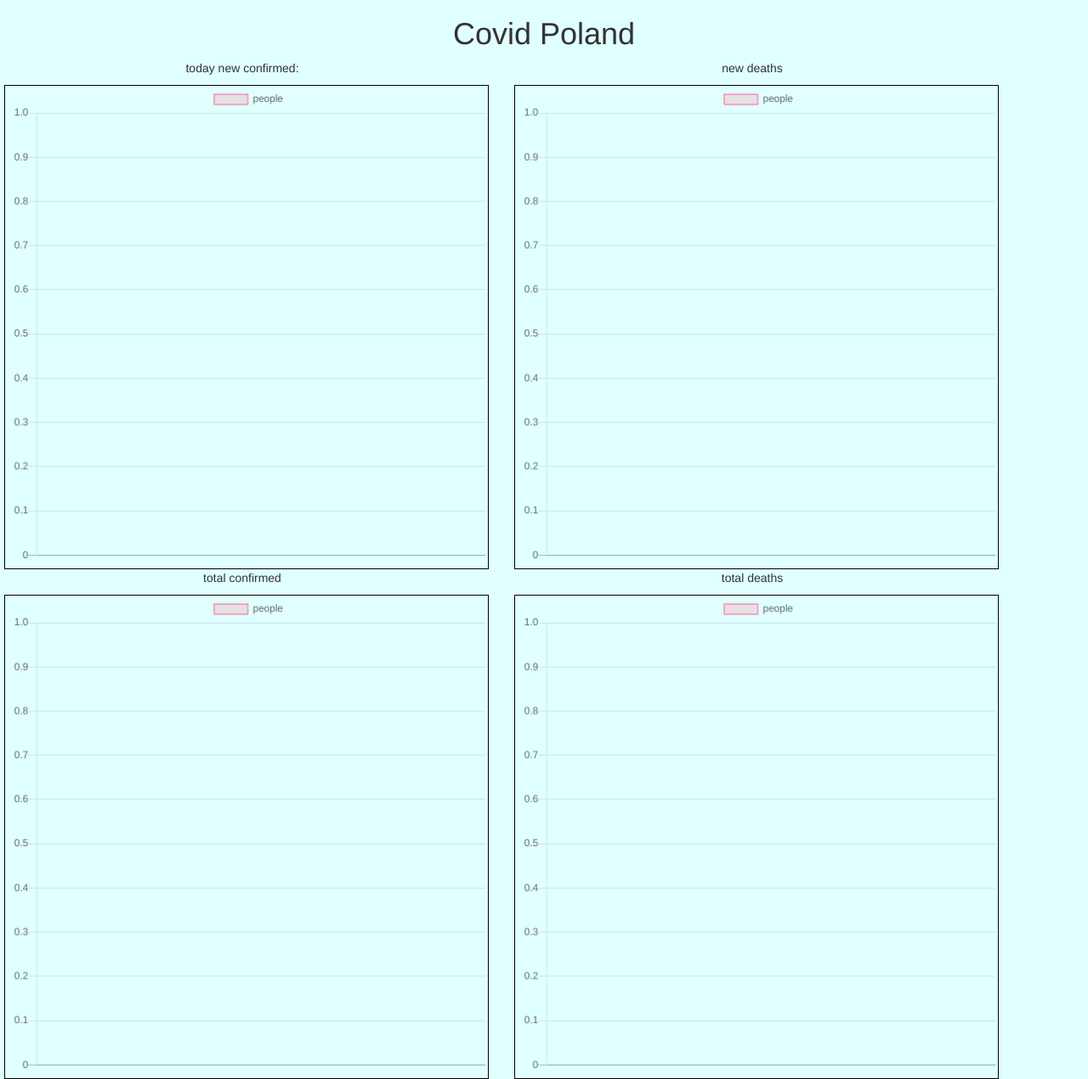
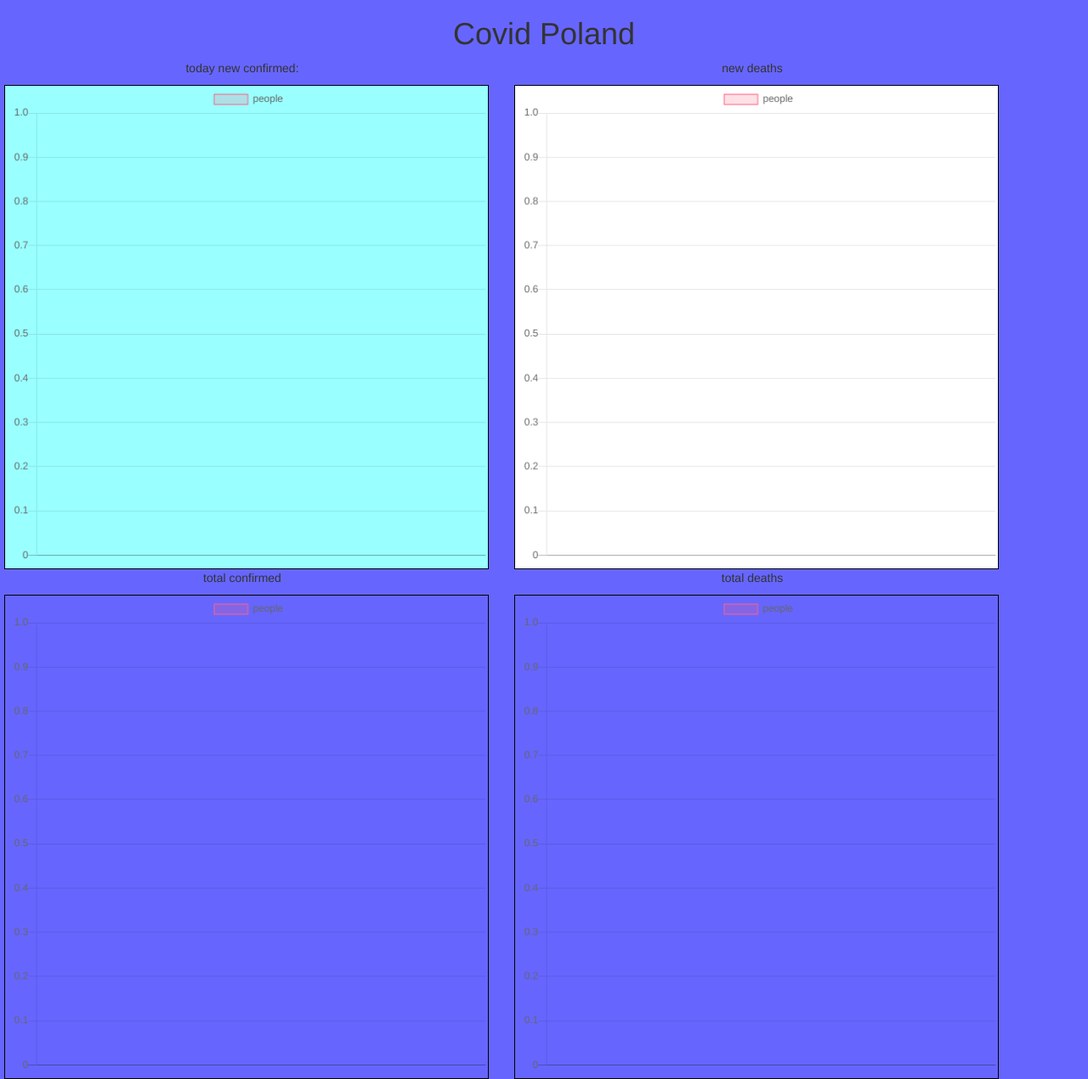
Before and after one commit to bartdob/Django-project, a Django app: page /covid/graph/ in a window 1280 px wide. Shown: the whole page at 85% size. Run offline with Django 3.2, Linux system fonts and the light colour scheme; data that the repository does not hold is empty; parts of the project's set-up code (start-up, migrations or seed data) failed here and were passed over; some libraries are stand-ins or nearby versions.

Commit message:
change html and css of graph

```diff
--- a/covid/static/cov-graph.css
+++ b/covid/static/cov-graph.css
@@ -2,12 +2,14 @@
     border: 1px solid black;
     padding-left: 5px;
     margin-left: 5px;
+    background-color: #99ffff;
 }
 
 #myChart1{
     border: 1px solid black;
     padding-left: 5px;
     margin-left: 5px;
+    background-color: white;
 }
 
 #myChart2{
@@ -21,3 +23,7 @@
     padding-left: 5px;
     margin-left: 5px;
 }
+
+body{
+    background-color: #6666ff;
+}
--- a/covid/static/covid.css
+++ b/covid/static/covid.css
@@ -1,5 +1,5 @@
 body{
-    background: #2ECC40;
+    background: black;
 }
 
 #box{
--- a/covid/templates/cov-graph.html
+++ b/covid/templates/cov-graph.html
@@ -11,7 +11,7 @@
   crossorigin="anonymous"></script>
 </head>
 
-<body style="background-color: lightcyan">
+<body style="background-color: ">
   <div class="text-center">
     <h1>Covid Poland</h1>
   </div>
--- a/covid/templates/covid/covid.html
+++ b/covid/templates/covid/covid.html
@@ -7,7 +7,7 @@
     </head>
     <body>
         <div class="container mt-4">
-        <H1 class="text-center">Covid POLAND {{date}}</H1>
+        <H1 class="text-center">Covid POLAND {{date}} :</H1>
         <div class="container w-50 p-3" id="box">
             <p class="text-center bg-light">Poland total data</p>
             <div class="bg-warning w-75 pl-4 text-center mx-auto m-2"> confirmed: <strong> {{ confirmed }} </strong> </div>
```
